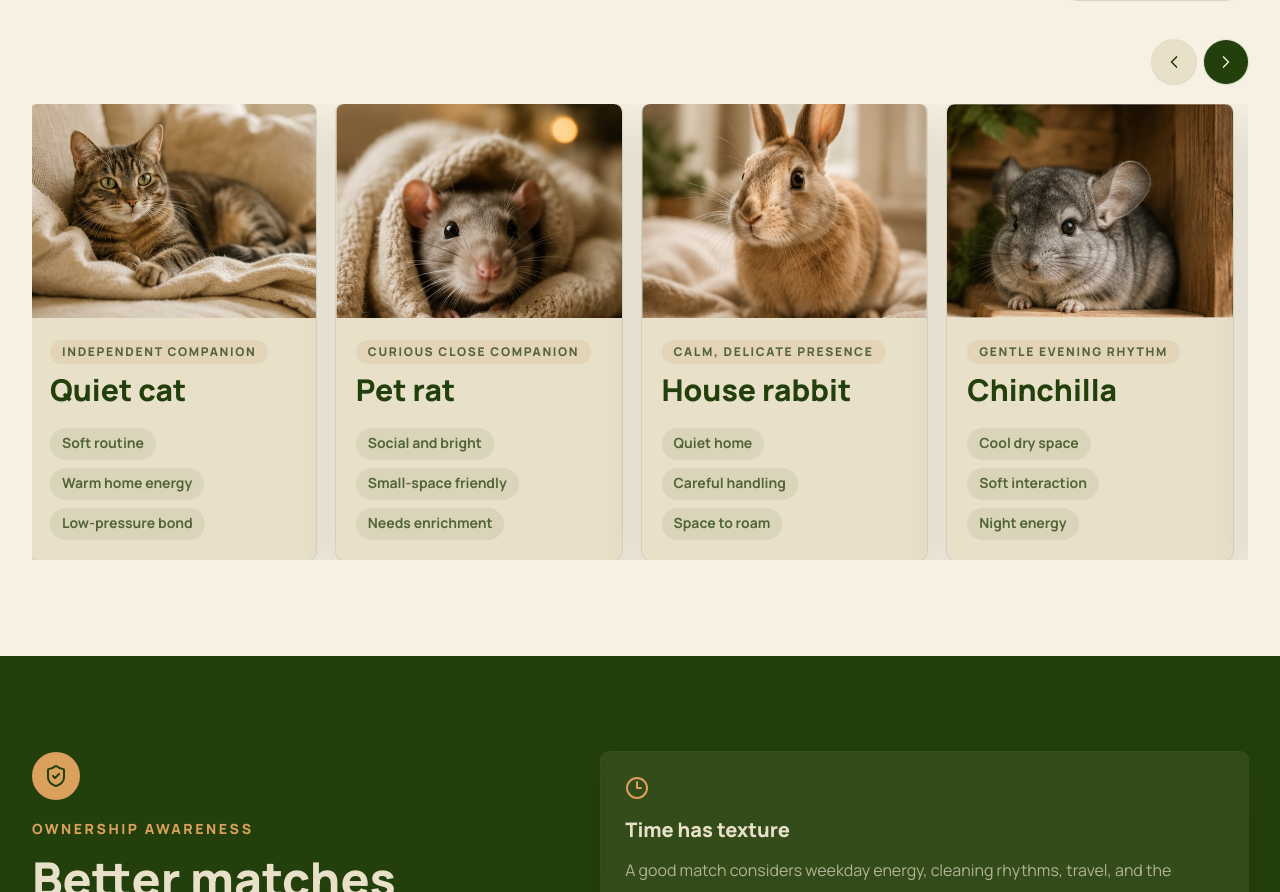
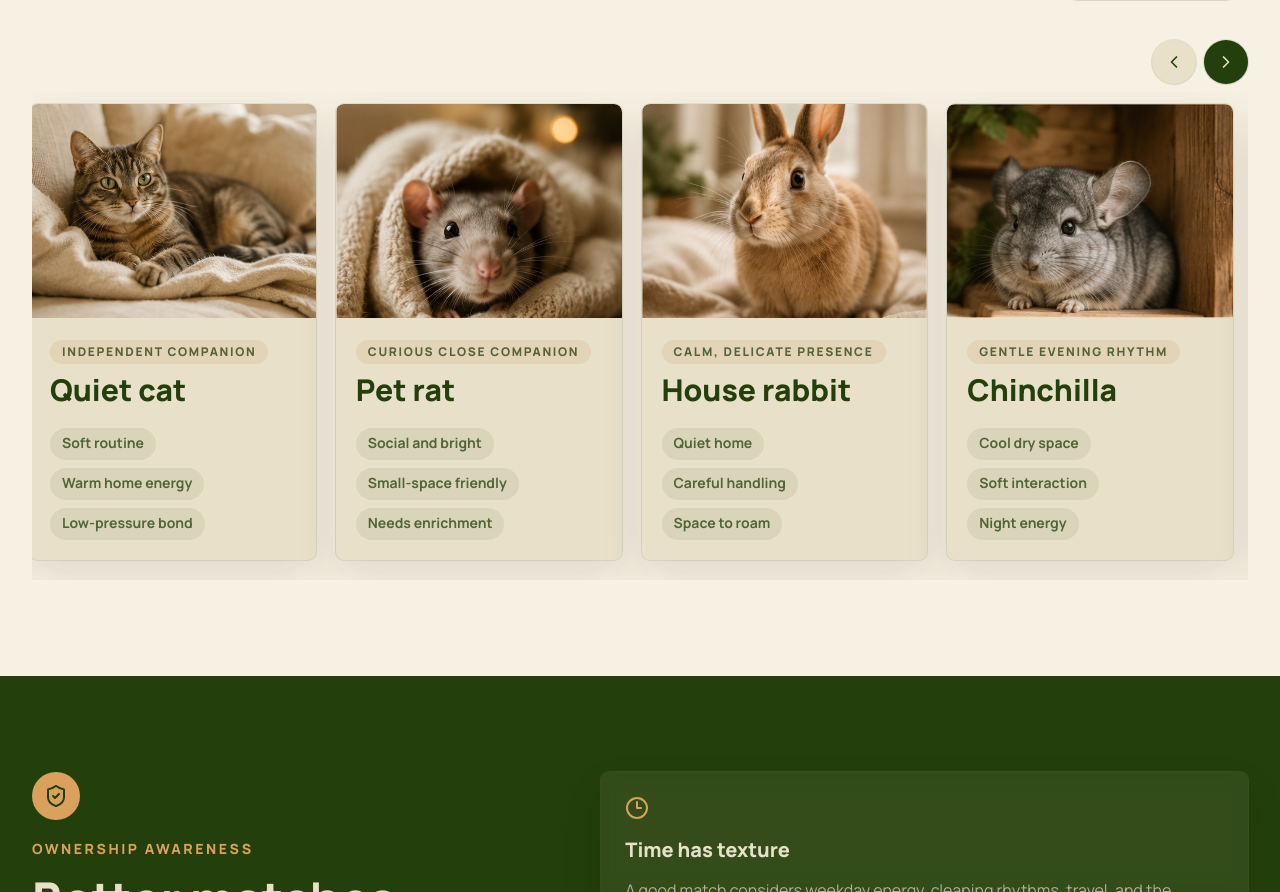
Before and after one commit to dannyseclabs/soulnimal, a Next.js app: page / in a window 1280 px wide. Shown: the part 1476-2368 px from the top of the page. Built offline with nearby package versions, Linux system fonts and the light colour scheme.

Commit message:
Prevent carousel hover clipping

```diff
--- a/app/components/FeaturedAnimalCarousel.tsx
+++ b/app/components/FeaturedAnimalCarousel.tsx
@@ -120,7 +120,7 @@ export function FeaturedAnimalCarousel({
         </button>
       </div>
 
-      <div ref={viewportRef} className="overflow-hidden">
+      <div ref={viewportRef} className="-mt-3 overflow-hidden pt-3 pb-5">
         <div
           className={`flex gap-5 ${isAnimating ? "transition-transform duration-500 ease-out" : ""}`}
           onTransitionEnd={finishTransition}
```
